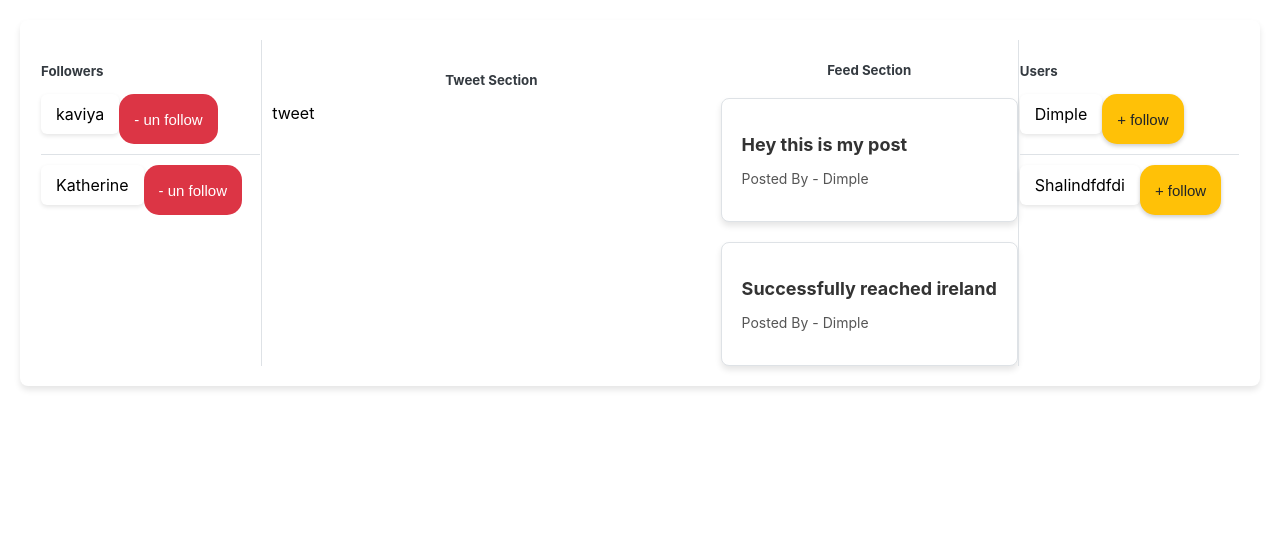
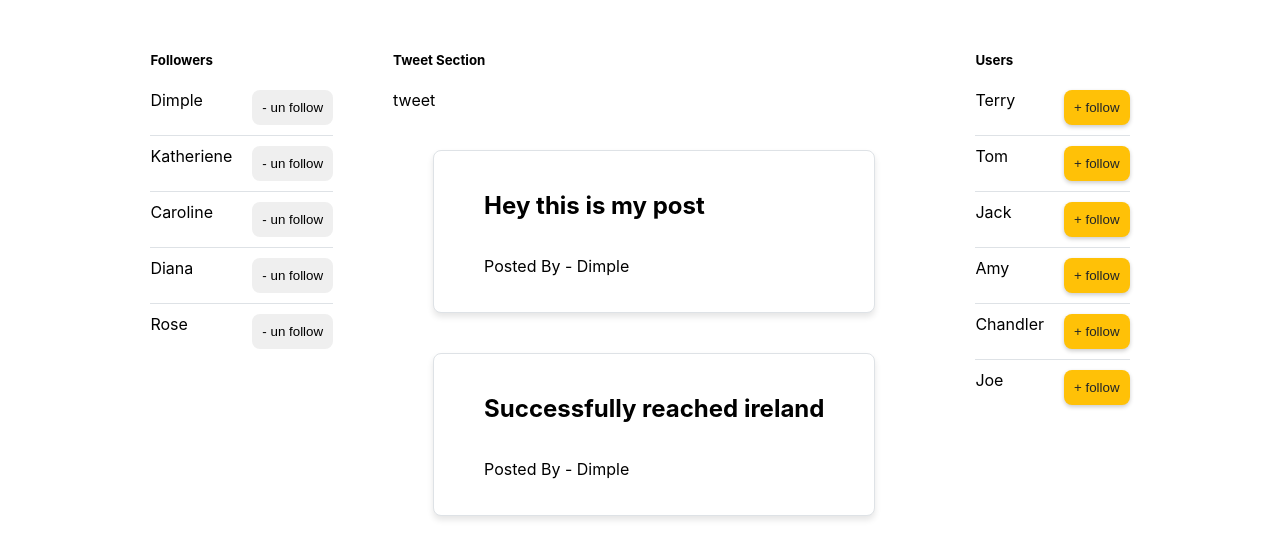
Before and after one commit to kaviya15/CHAT-UI-TWEETZ, a React (Create React App) app: page / in a window 1280 px wide. Shown: the top 558 px of the page. Built offline with nearby package versions, Linux system fonts and the light colour scheme.

Commit message:
fixing issues of merge

```diff
--- a/src/App.css
+++ b/src/App.css
@@ -1,146 +1,59 @@
-html, body {
-  height: 100%; /* Ensure the root and body cover 100% height */
-  margin: 0; /* Remove default margin */
-  display: flex;
-  flex-direction: column; /* Stack elements vertically */
-}
-
 .container {
   display: flex;
   justify-content: center;
   align-items: flex-start;
-  min-height: 100vh;
-  padding: 20px;
+}
+.app-container {
+  display: flex;
 }
 
-.app-container {
+.left-layer,
+.middle-layer,
+.right-layer {
+  padding: 30px;
+}
+.separator {
+  border-top: 1px solid #dee2e6;
+  margin: 10px 0;
+  width: 100%;
+}
+
+#followers-list,
+#users-list {
   display: flex;
   flex-direction: row;
-  /* gap: 20px; */
-  width: 100%;
-  max-width: 1200px;
-  background: #ffffff;
-  border-radius: 8px;
-  box-shadow: 0 4px 6px rgba(0, 0, 0, 0.1);
-  padding: 20px;
-}
-
-
-#followers-list,#Users-list{
-  display: flex;
-  justify-content: center;
-
-}
-
-
-.followers-list,
-.users-list {
-  flex: 1;
-  display: flex;
-  flex-direction: column;
-  align-items: flex-start; /* Align items to the start (left) */
-  border-right: 1px solid #dee2e6;
-  padding: 1px;
-}
-.users-list {
-  border-right: none;
-  border-left: 1px solid #dee2e6;
-}
-
-.tweet-container {
-  flex: 2;
-  padding: 10px;
-}
-
-h5 {
-  text-align: center;
-  margin-bottom: 15px;
-  font-weight: bold;
-  color: #343a40;
+  justify-content: space-between;
 }
 
 .followername,
-.Username {
-  display: flex;
-  justify-content: space-between;
-  align-items: center;
-  width: 100%;
-  padding: 10px 15px;
-  margin-bottom: 10px;
-  background-color: #fff;
-  border-radius: 6px;
-  box-shadow: 0 2px 4px rgba(0, 0, 0, 0.1);
+.username {
+  padding-right: 20px;
 }
-
-
 button {
-  padding: 5px 15px;
-  border: none;
-  border-radius: 15px;
-  font-size: 15px;
+  border-radius: 8px;
+  padding: 10px;
   cursor: pointer;
   transition: all 0.3s ease;
-  white-space: nowrap; /* Prevent button text from wrapping */
+  border: none;
 }
 button:hover {
   opacity: 0.8;
 }
-
-.followers-list button {
-  background-color: #dc3545; /* Red for unfollow */
-  color: white;
-}
-
-.followers{
-  display: flex;
-  justify-content: center;
-}
-
 .users-list button {
   background-color: #ffc107; /* Snapchat Yellow */
   color: #212529;
   box-shadow: 0 2px 4px rgba(0, 0, 0, 0.2);
 }
 
-.users-list button:hover {
-  box-shadow: 0 4px 8px rgba(0, 0, 0, 0.3);
-}
-
-.separator {
-  border-top: 1px solid #dee2e6;
-  margin: 10px 0;
-  width: 100%;
-}
-/* Feed list container */
-.feedList {
-  display: flex;
-  flex-direction: column;
-  gap: 20px; /* Add space between feed boxes */
-  margin-top: 20px;
-}
 
 /* Individual feed box styling */
 .feed {
   background-color: #fff; /* White background for the box */
-  padding: 20px; /* Add padding inside the box */
+  padding: 20px 50px; /* Add padding inside the box */
   border-radius: 8px; /* Rounded corners */
   box-shadow: 0 4px 6px rgba(0, 0, 0, 0.1); /* Subtle shadow */
   border: 1px solid #dee2e6; /* Optional: Light border */
   display: flex;
   flex-direction: column;
+  margin:40px;
 }
-
-/* Styling for feed title (tweet) */
-.feed_id {
-  font-size: 18px;
-  font-weight: bold;
-  margin-bottom: 10px;
-  color: #333;
-}
-
-/* Styling for posted by text */
-.postedby {
-  font-size: 14px;
-  color: #555;
-  margin-top: 5px;
-}
--- a/src/App.js
+++ b/src/App.js
@@ -1,4 +1,4 @@
-import React from "react";
+import React , {useState} from "react";
 import "./App.css";
 import Tweet from "./screens/tweet";
 import Followers from "./screens/followers";
@@ -6,22 +6,25 @@ import Users from "./screens/users";
 import Feed from "./screens/feed";
 
 function App() {
+
+  const [post_list, set_posts_list] = useState([{}, {}, {}, {}, {}]);
   return (
     <div className="container">
       <div className="app-container">
         {/* Followers Section */}
+        <div className="left-layer">
           <div className="followers-list">
             <h5>Followers</h5>
-          <Followers FollowersList={["kaviya", "Katherine"]} />
+            <Followers />
           </div>
-
+        </div>
         {/* Tweet Section */}
+        <div className="middle-layer">
           <div className="tweet-container">
             <h5>Tweet Section</h5>
             <Tweet />
           </div>
           <div className="feed-container">
-          <h5>Feed Section</h5>
             <Feed
               FeedList={[
                 {
@@ -36,14 +39,16 @@ function App() {
                   poster_name: "Dimple",
                   tweet: "Successfully reached ireland",
                 },
-
               ]}
             />
           </div>
+        </div>
         {/* Users Section */}
+        <div className="right-layer">
           <div className="users-list">
             <h5>Users</h5>
-          <Users UserList={["Dimple", "Shalindfdfdi"]} />
+            <Users />
+          </div>
         </div>
       </div>
     </div>
--- a/src/screens/followers.js
+++ b/src/screens/followers.js
@@ -1,32 +1,72 @@
 
 
-import React from "react";
+import React , {useState} from "react";
 
-export default function Followers({ FollowersList }) {
+export default function Followers() {
+      const [followers_list, set_followers_list] = useState([
+        {
+          name: "Dimple",
+          user_id: 2,
+          follower_id: 1,
+          id: 1,
+        },
+        {
+          name: "Katheriene",
+          user_id: 3,
+          follower_id: 1,
+          id: 2,
+        },
+        {
+          name: "Caroline",
+          user_id: 4,
+          follower_id: 1,
+          id: 3,
+        },
+        {
+          name: "Diana",
+          user_id: 6,
+          follower_id: 1,
+          id: 4,
+        },
+        {
+          name: "Rose",
+          user_id: 8,
+          follower_id: 1,
+          id: 15,
+        },
+      ]);
+
+
+    const unFollowUser = (id)=>{
+         set_followers_list((prevList) =>
+           prevList.filter((item) => item.id !== id)
+         );
+    }
+
   return (
     <>
-      {
-        FollowersList.map((value,index)=>{
+      {followers_list.map((value, index) => {
         return (
           <>
             {" "}
-                <div className="followers" id="followers-list">
-                  <div className="followername">{value}</div>
-                  <button className="followers-list-button">
+            <div key={value.id} className="followers" id="followers-list">
+              <div className="followername">{value.name}</div>
+              <button
+                onClick={() => unFollowUser(value.id)}
+                className="followers-list-button"
+              >
                 {" "}
                 - un follow{" "}
               </button>
             </div>{" "}
-                {index != FollowersList.length - 1 ? (
+            {index != followers_list.length - 1 ? (
               <div className="separator"></div>
             ) : (
               <></>
             )}
           </>
         );
-        }
-        )
-    }
+      })}
     </>
   );
 }
--- a/src/screens/users.js
+++ b/src/screens/users.js
@@ -1,29 +1,51 @@
-import React from "react";
+import React,{useState} from "react";
 
-export default function Users({ UserList }) {
-  console.log(UserList);
+export default function Users() {
+
+  const [userList, setUserList] = useState([
+    {
+      id: 20,
+      name: "Terry",
+    },
+    {
+      id: 13,
+      name: "Tom",
+    },
+    {
+      id: 16,
+      name: "Jack",
+    },
+    {
+      id: 23,
+      name: "Amy",
+    },
+    {
+      id: 43,
+      name: "Chandler",
+    },
+    {
+      id: 13,
+      name: "Joe",
+    },
+  ]);
   return (
     <>
-      {
-        UserList.map((value,index)=>{
-
+      {userList.map((value, index) => {
         return (
           <>
             {" "}
-                <div className="Users" id="Users-list">
-                  <div className="Username">{value}</div>
+            <div key={value.id} className="Users" id="users-list">
+              <div className="username">{value.name}</div>
               <button className="Users-list-button"> + follow </button>
             </div>{" "}
-                {index == UserList.length - 1 ? (
+            {index == userList.length - 1 ? (
               <></>
             ) : (
               <div className="separator"></div>
             )}
           </>
         );
-        }
-        )
-    }
+      })}
     </>
   );
 }
```
Also changed, not shown: 2 other files (tests, documents, lock files or other folders). Lines whose indentation alone changed are shown as unchanged.
